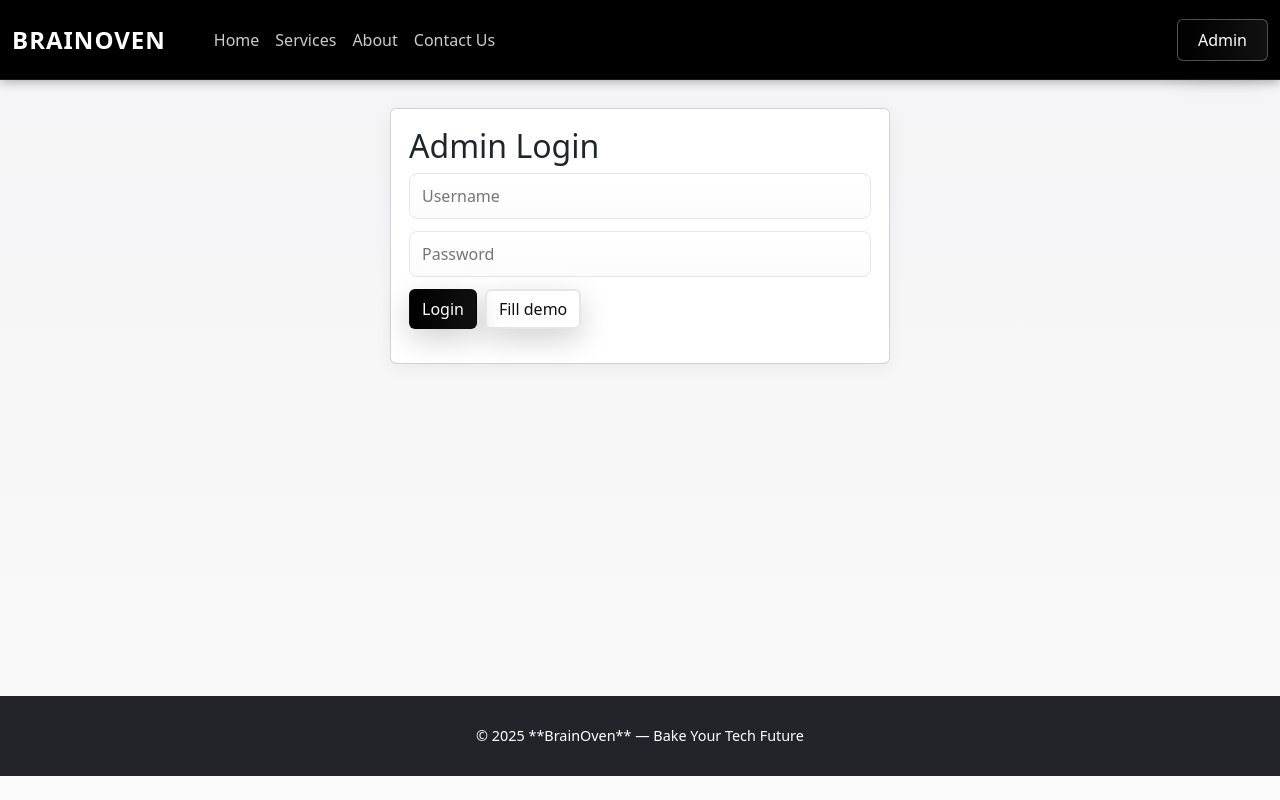
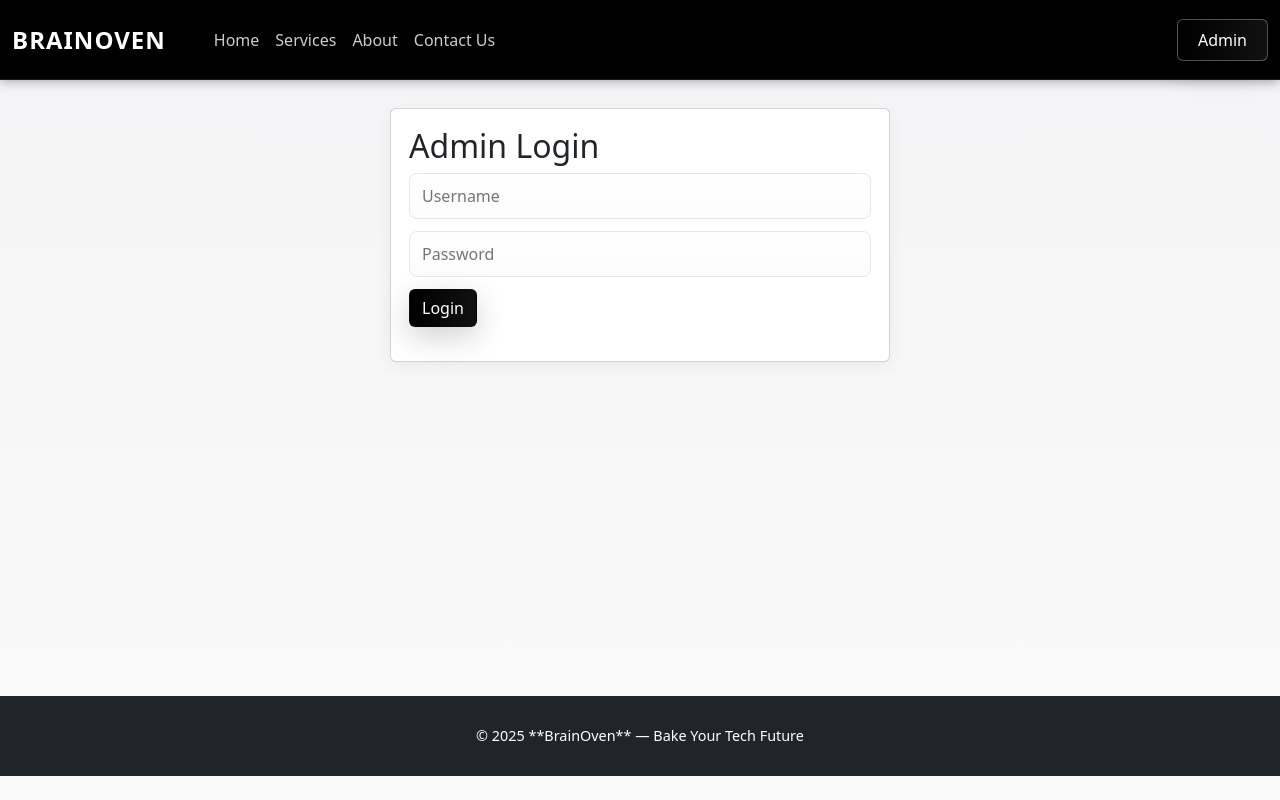
Before and after one commit to ajaykumar3333/deployment-frontend-brainoven, a React (Create React App) app: page /admin in a window 1280 px wide. Built offline with nearby package versions, Linux system fonts and the light colour scheme; no server answers.

Commit message:
remove fill demo button in login page

```diff
--- a/src/Pages/AdminLogin.js
+++ b/src/Pages/AdminLogin.js
@@ -30,7 +30,7 @@ export default function AdminLogin(){
       </div>
       <div style={{display:"flex", gap:8}}>
         <button className="btn" onClick={handleLogin} style={{color:"white"}}>Login</button>
-        <button className="btn ghost" onClick={() => { setUsername("admin"); setPassword("admin123"); }}>Fill demo</button>
+        {/* <button className="btn ghost" onClick={() => { setUsername("admin"); setPassword("admin123"); }}>Fill demo</button> */}
       </div>
       <p className="small">{msg}</p>
     </div>
```
